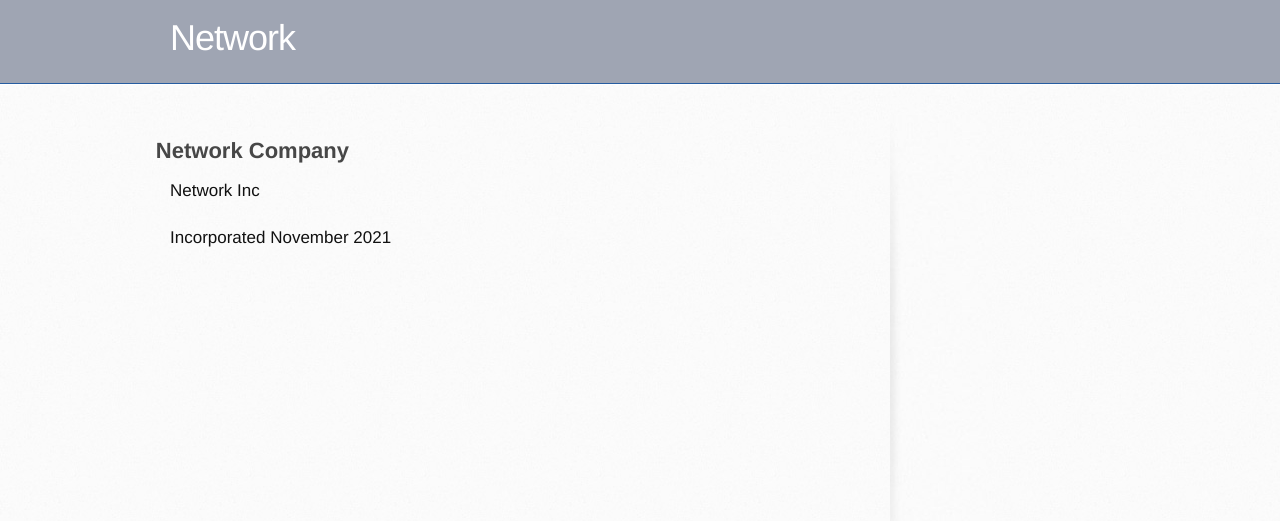
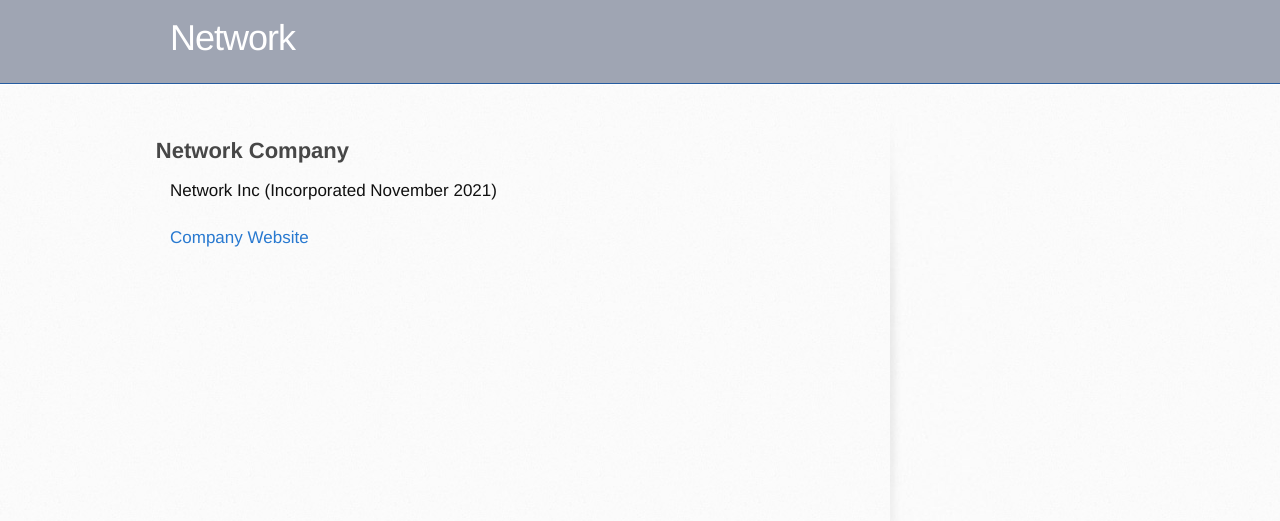
Before and after one commit to networkf/network.github.io, a Jekyll site: the page built from company.md, in a window 1280 px wide. Shown: the top 521 px of the page. Built offline with Jekyll 4.4.1, drawn with Linux system fonts in a browser that asks for light colours; some web fonts are replaced; our own code applies the rules of GitHub Pages for plain Markdown files; the repository's description, which GitHub fills in, is left out.

Commit message:
Update company.md

```diff
--- a/company.md
+++ b/company.md
@@ -8,6 +8,7 @@ layout: default
 
 ## Network Company
 
-Network Inc
+Network Inc (Incorporated November 2021)
 
-Incorporated November 2021
+<a href="https://netxork.com">Company Website</a>
+<br>
```
